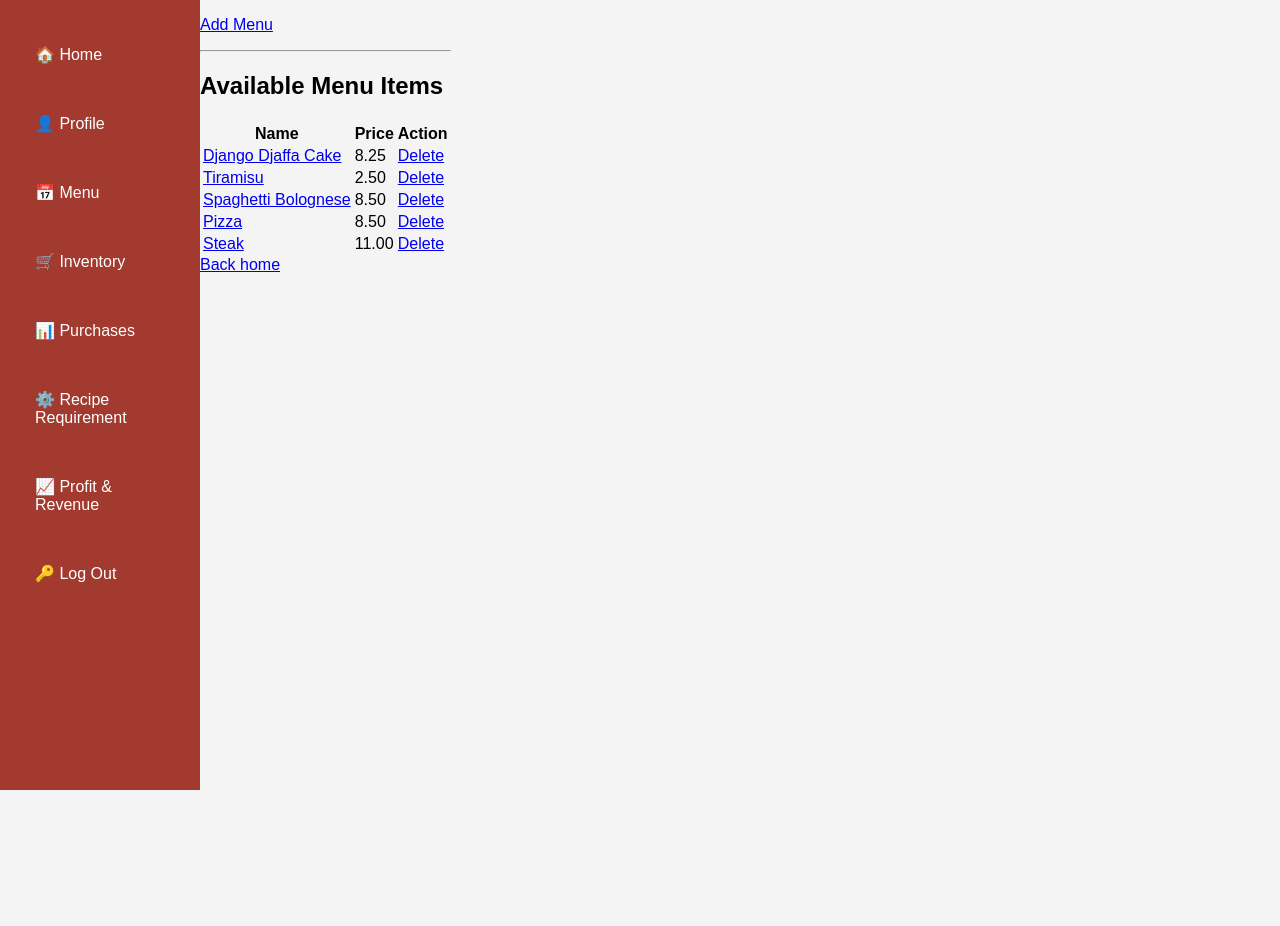
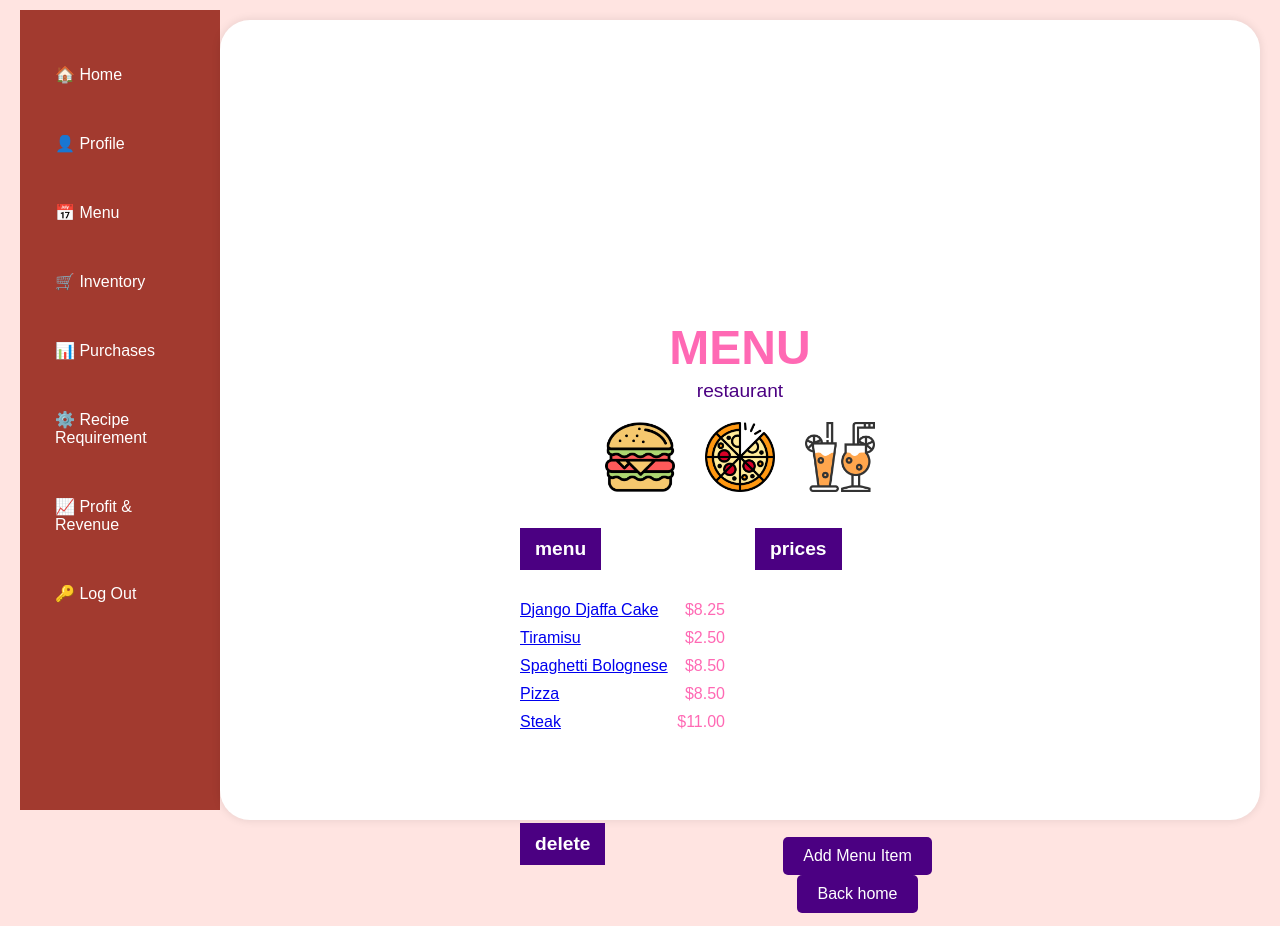
Before and after one commit to chimwec/DjangoDelights, a Django app: page /menu/ in a window 1280 px wide. Before the commit the page ends 790 px from the top, so only its background shows below. Run offline with Django 4.2, Linux system fonts and the light colour scheme; a user stored in the database is signed in; data comes from the database, SQL or seed files in the repository; both versions use the stored data as it was after the commit.

Commit message:
fixed the menu page but not yet finished

```diff
--- a/inventory/static/inventory/main.css
+++ b/inventory/static/inventory/main.css
@@ -249,15 +249,3 @@ button {
         text-align: center;
     }
 }
-
-@media (max-width: 480px) {
-    .login-form {
-        width: 100%;
-    }
-    h1 {
-        font-size: 1.8em;
-    }
-    .form-group {
-        margin-bottom: 15px;
-    }
-}
--- /dev/null
+++ b/inventory/static/inventory/menu.css
@@ -0,0 +1,109 @@
+body {
+    font-family: Arial, sans-serif;
+    background-color: #FFE4E1;
+    margin: 0;
+    padding: 20px;
+}
+
+.menu-container {
+    max-width: 1000px;
+    margin: 0 auto;
+    background-color: white;
+    padding: 300px;
+    border-radius: 30px;
+    box-shadow: 0 0 10px rgba(0,0,0,0.1);
+}
+
+.menu-title {
+    text-align: center;
+    color: #FF69B4;
+    font-size: 3em;
+    margin-bottom: 0;
+}
+
+.restaurant-name {
+    text-align: center;
+    color: #4B0082;
+    font-size: 1.2em;
+    margin-top: 5px;
+}
+
+.menu-icons {
+    display: flex;
+    justify-content: center;
+    margin: 20px 0;
+}
+
+.menu-icon {
+    width: 70px;
+    height: 70px;
+    margin: 0 15px;
+}
+
+.menu-grid {
+    display: grid;
+    grid-template-columns: repeat(2, 1fr);
+    gap: 30px;
+}
+
+.menu-section {
+    margin-bottom: 30px;
+}
+
+.menu-section h2 {
+    background-color: #4B0082;
+    color: white;
+    padding: 10px 15px;
+    display: inline-block;
+    margin-bottom: 15px;
+    font-size: 1.2em;
+    text-transform: lowercase;
+}
+
+.menu-section ul {
+    list-style-type: none;
+    padding: 0;
+}
+
+.menu-section li {
+    display: flex;
+    justify-content: space-between;
+    margin-bottom: 10px;
+    color: #4B0082;
+}
+
+.item-price {
+    color: #FF69B4;
+}
+
+
+.extras h2 {
+    background-color: transparent;
+    color: #4B0082;
+}
+
+.menu-footer {
+    text-align: center;
+    margin-top: 30px;
+}
+
+.add-item-btn, .back-home-btn {
+    display: inline-block;
+    background-color: #4B0082;
+    color: white;
+    text-decoration: none;
+    padding: 10px 20px;
+    border-radius: 5px;
+    margin: 0 10px;
+    transition: background-color 0.3s;
+}
+
+.add-item-btn:hover, .back-home-btn:hover {
+    background-color: #6A5ACD;
+}
+
+@media (max-width: 768px) {
+    .menu-grid {
+        grid-template-columns: 1fr;
+    }
+}
--- a/inventory/templates/inventory/Menu.html
+++ b/inventory/templates/inventory/Menu.html
@@ -1,42 +1,65 @@
-
 {% extends 'inventory/base.html' %}
 {% load static %}
 
 {% block head %}
-  <link rel="stylesheet" href="{% static 'inventory/main.css' %}">
+  <link rel="stylesheet" href="{% static 'inventory/menu.css' %}">
 {% endblock %}
 
 {% block content %}
-<div class="table-page">
-  <div class="table-content">
-    <p class="create_btn"><a href="{% url 'menuitem-create' %}">Add Menu</a></p>
+<main class="menu-container">
+  <h1 class="menu-title">MENU</h1>
+  <p class="restaurant-name">restaurant</p>
 
-    <hr class="line">
-    <h2>Available Menu Items</h2>
-    <table class="table">
-      <tr class="table-header">
-        <tr class="">
-          <th class="header-row-1" >Name</th>
-          <th class="header-row-2">Price</th>
-          <th class="header-row-3">Action</th>
-        </tr>
-      </tr>
-<!-- add the button to add the menu in the purchase -->
+  <div class="menu-icons">
+    <img src="{% static 'inventory/images/burger_1161644.png' %}" alt="Burger" class="menu-icon">
+    <img src="{% static 'inventory/images/pizza_1274507.png' %}" alt="Pizza" class="menu-icon">
+    <img src="{% static 'inventory/images/cocktail_572391.png' %}" alt="Drink" class="menu-icon">
+  </div>
 
-      {% for menu in menu %}
-        <tr>
-
-          <td class="table-row-1"><a href="{% url 'menuitemdetail' menu.id %}">{{ menu.name | title }}</a></td>
-          <td class="table-row-2">{{ menu.price }} </td>
-          <td class="table-row-3">
-            <a href="{% url 'menuitem_delete' menu.id %}" class="delete btn">Delete</a>
-          </td>
-        </tr>
-      {% endfor %}
-    </table>
-  </div>
-  <a href="{% url 'home' %}">Back home</a>
+  <div class="menu-grid">
+    <section class="menu-section burgers">
+      <h2>menu</h2>
+      <ul>
+        <div class="recipe-requirements"></div>
+        {% for menu in menu %}
+          <li>
+            <span class="item-name"><a href="{% url 'menuitemdetail' menu.id %}">{{ menu.name | title }}</a></span>
+            <span class="item-price">${{ menu.price|floatformat:2 }}</span>
+          </li>
+        {% endfor %}
+      </ul>
+    </section>
 
 
-</div>
+    <section class="menu-section drinks">
+      <h2>prices</h2>
+      <ul>
+        {% for price in prices %}
+          <li>
+            <span class="item-name">{{ price.name }}</span>
+            <span class="item-price">${{ menu.price|floatformat:2 }}</span>
+          </li>
+        {% endfor %}
+      </ul>
+    </section>
+
+    <section class="menu-section delete">
+      <h2>delete</h2>
+      <ul>
+        {% for dessert in desserts %}
+          <li>
+            <span class="item-name">{{ dessert.name }}</span>
+            <span class="item-price">${{ dessert.price|floatformat:2 }}</span>
+          </li>
+        {% endfor %}
+      </ul>
+    </section>
+
+
+
+  <div class="menu-footer">
+    <a href="{% url 'menuitem-create' %}" class="add-item-btn">Add Menu Item</a>
+    <a href="{% url 'home' %}" class="back-home-btn">Back home</a>
+  </div>
+</main>
 {% endblock %}
```
Also changed, not shown: inventory/static/inventory/profile.css (+22 -0 lines), db.sqlite3, inventory/static/inventory/images/burger_1161644.png (added), inventory/static/inventory/images/cocktail_572391.png (added), inventory/static/inventory/images/pexels-markusspiske-94443.jpg (deleted), inventory/static/inventory/images/pizza_1274507.png (added), 2 other files.
